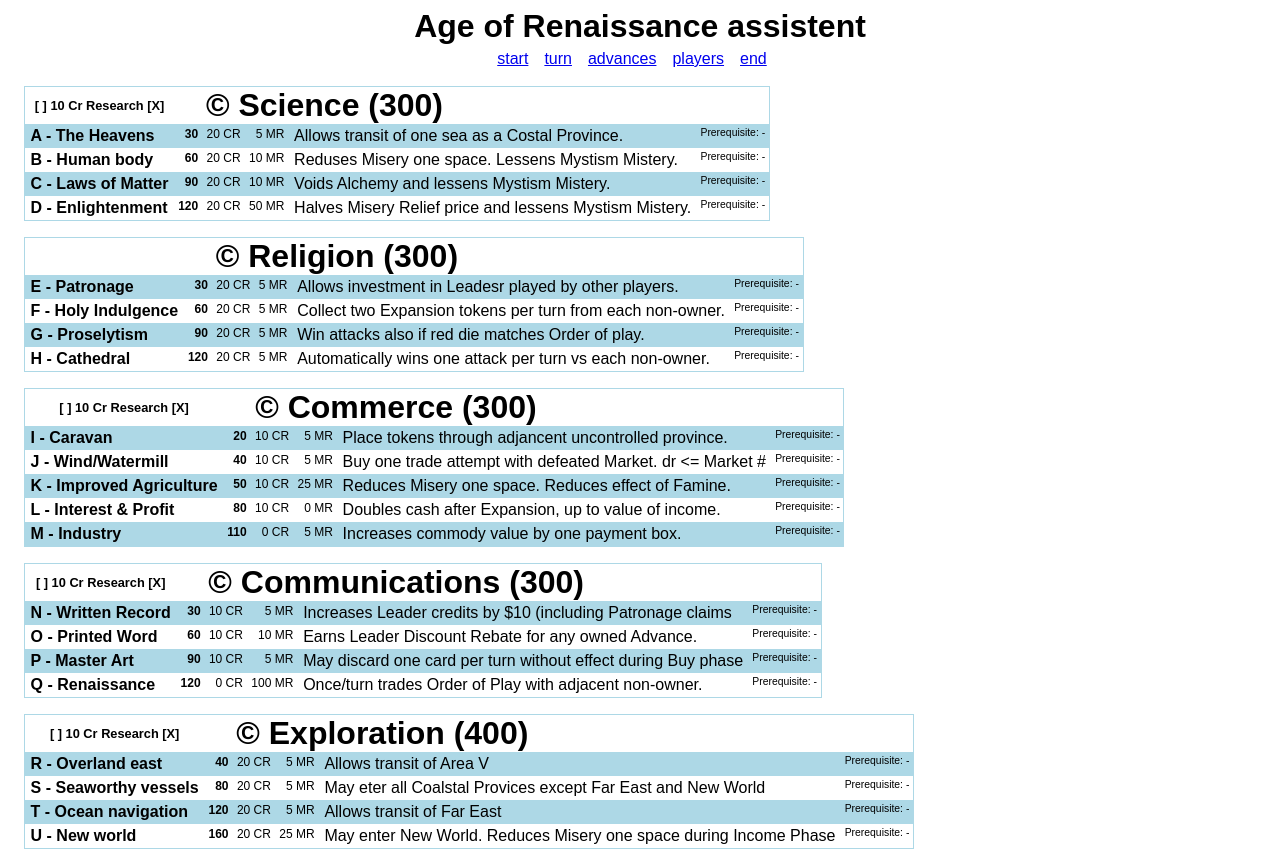
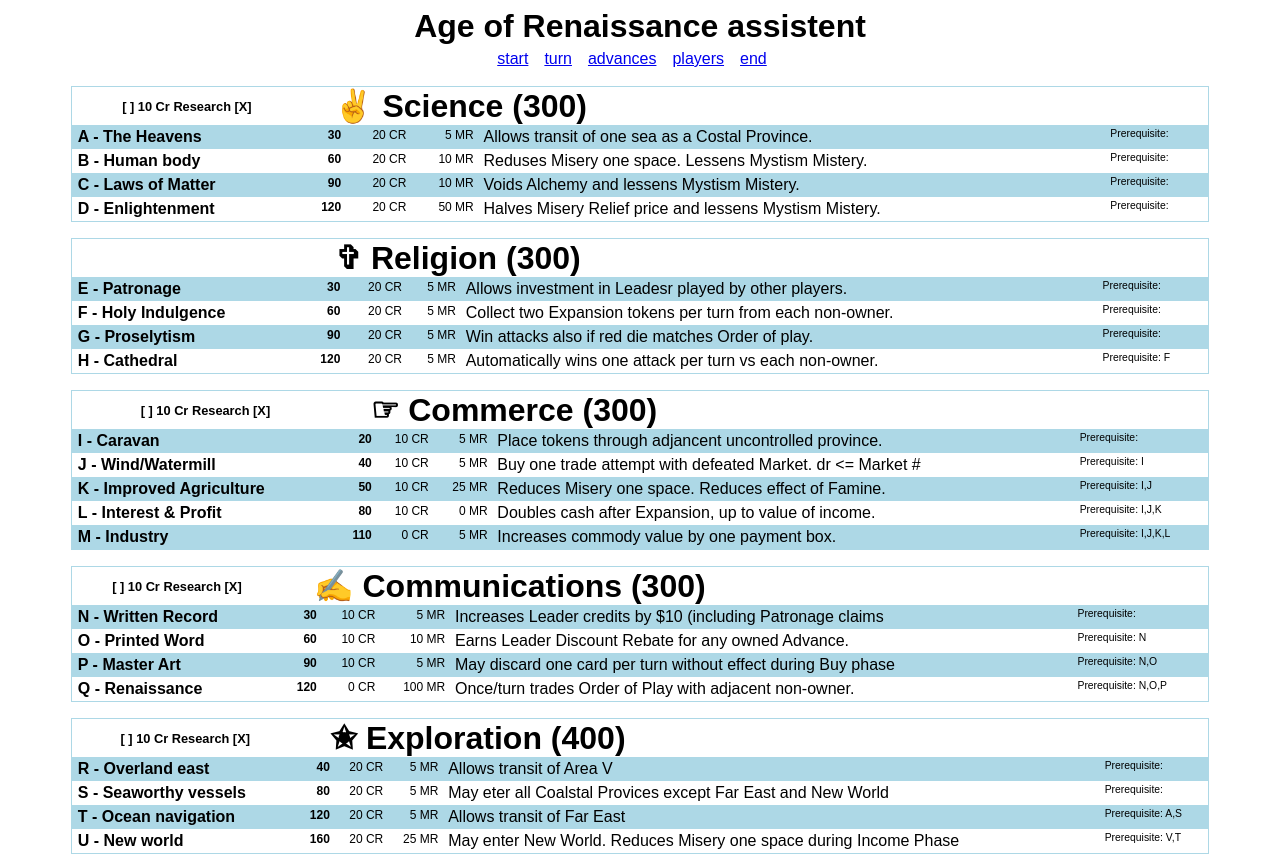
Before and after one commit to alkemann/aor, an Angular app: page /advances in a window 1280 px wide. Shown: the top 856 px of the page. Built offline with nearby package versions, Linux system fonts and the light colour scheme.

Commit message:
more pretty advance list

```diff
--- a/src/app/ui/advances/advances.component.html
+++ b/src/app/ui/advances/advances.component.html
@@ -1,9 +1,4 @@
 <br/>
 <div>
-    <aor-adv-card category="science"></aor-adv-card>
-    <aor-adv-card category="religion"></aor-adv-card>
-    <aor-adv-card category="commerce"></aor-adv-card>
-    <aor-adv-card category="communications"></aor-adv-card>
-    <aor-adv-card category="exploration"></aor-adv-card>
-    <aor-adv-card category="civics"></aor-adv-card>
+    <aor-adv-card *ngFor="let category of advancesService.categories" [category]="category"></aor-adv-card>
 </div>
--- a/src/app/ui/advances/advances.component.ts
+++ b/src/app/ui/advances/advances.component.ts
@@ -1,3 +1,4 @@
+import { AdvancesService } from 'src/app/services/advances.service';
 import { Component, OnInit } from '@angular/core';
 
 @Component({
@@ -7,9 +8,8 @@ import { Component, OnInit } from '@angular/core';
 })
 export class AdvancesComponent implements OnInit {
 
-  constructor() { }
+  constructor(public advancesService: AdvancesService) { }
 
-  ngOnInit(): void {
-  }
+  ngOnInit(): void {}
 
 }
--- a/src/app/ui/advances/card/card.component.html
+++ b/src/app/ui/advances/card/card.component.html
@@ -9,7 +9,7 @@
                 </span>
             </th>
             <th colspan="5" class="adv-title">
-                &copy; {{category}} ({{total}})
+                {{symbol(category)}} {{category}} ({{total}})
             </th>
         </tr>
         <tr *ngFor="let adv of advances">
@@ -18,7 +18,7 @@
             <td class="adv-cred">{{adv.credit}} CR</td>
             <td class="adv-mr">{{adv.relief}} MR</td>
             <td class="adv-desc">{{adv.description}}</td>
-            <td class="adv-preq">Prerequisite: -</td>
+            <td class="adv-preq">Prerequisite: {{adv.prerequisites}}</td>
         </tr>
     </table>
 </div>
--- a/src/app/ui/advances/card/card.component.scss
+++ b/src/app/ui/advances/card/card.component.scss
@@ -1,6 +1,7 @@
 table.adv{
+    width: 90%;
     border: 1px solid lightblue;
-    margin: 0 1em 1em;
+    margin: 0 5% 1em;
     .adv-research {
         font-size: 0.8em;
     }
@@ -10,6 +11,7 @@ table.adv{
         text-align: left;
         padding-left: 1em;
         text-transform: capitalize;
+        text-align: left;
     }
     tr:nth-child(even) {
         background-color: lightblue;
--- a/src/app/ui/advances/card/card.component.ts
+++ b/src/app/ui/advances/card/card.component.ts
@@ -1,6 +1,21 @@
 import { Component, Input, OnInit } from '@angular/core';
 import { Advance } from 'src/app/interfaces/advance';
 import { AdvancesService } from 'src/app/services/advances.service';
+
+
+type Sym = {
+  [key:string] : string
+}
+
+const symbols:Sym = {
+  exploration: '✬',
+  religion: '✞',
+  communications: '✍',
+  science: '✌',
+  civics: '➶',
+  commerce: '☞',
+};
+
 
 @Component({
   selector: 'aor-adv-card',
@@ -18,10 +33,15 @@ export class CardComponent implements OnInit {
 
   constructor(private service: AdvancesService) {}
 
-  ngOnInit(): void {
+  ngOnInit(): void
+  {
     this.advances = this.service.allByCategory(this.category);
     this.advances.forEach( a => this.total += a.cost );
     this.researchable = this.advances[0].researchable;
   }
 
+  public symbol(category: string): string
+  {
+    return symbols[category];
+  }
 }
--- a/src/app/ui/start/start.component.html
+++ b/src/app/ui/start/start.component.html
@@ -1 +1,14 @@
-<p>start works!</p>
+<h2>Start</h2>
+<p>&#8544; &#8545; &#8546; &#8547; &#8548;</p>
+<p>&#8560; &#8561; &#8562; &#8563; &#8564;</p>
+<p>&le; &ge; ≤ ≥</p>
+<p>&#9096; ⎈ </p>
+<p>&#9312; &#9313; &#9314; ① ② ③ &#10102; &#10103; &#10104; ❶ ❷ ❸</p>
+<p>&#9642; ▪ &#9643; ▫ &#9643; ○ &#9679; ● &#9632; ■ &#9633; □ </p>
+<p>&#10014; ⚖ &#9883; ⚛  </p>
+<p>✬ &#10028; exploration</p>
+<p>&#10014; ✞ religion</p>
+<p>&#9997; ✍ communication</p>
+<p>&#9996; ✌ science  </p>
+<p>&#10166; ➶ civics</p>
+<p>&#9758; ☞ commerce</p>
```
